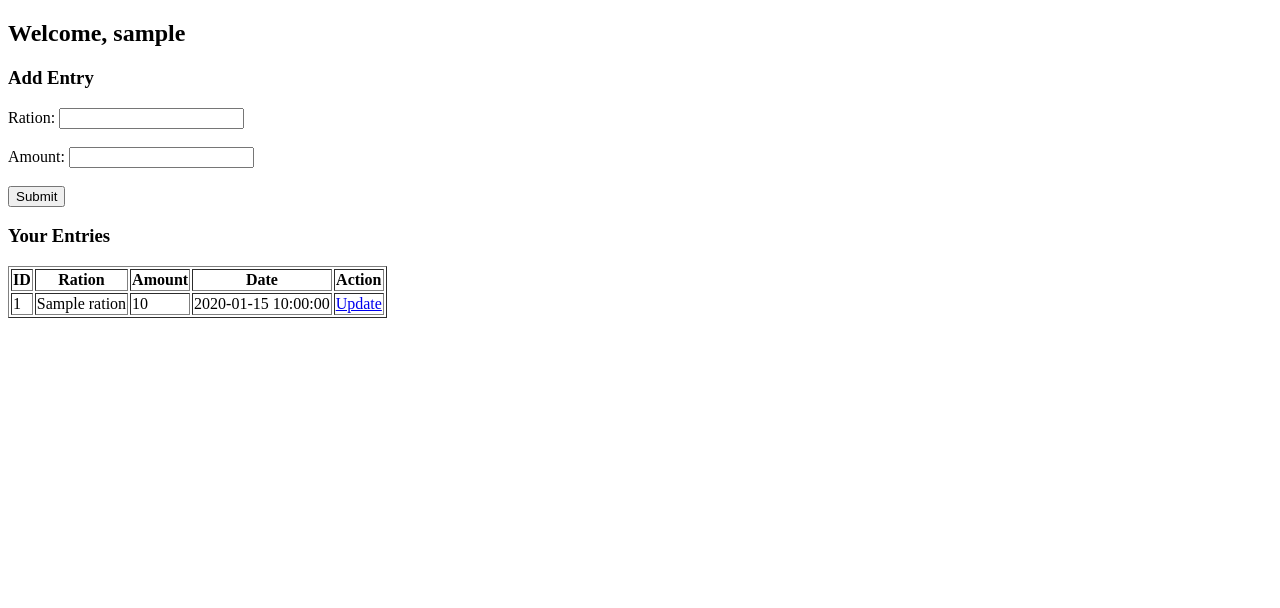
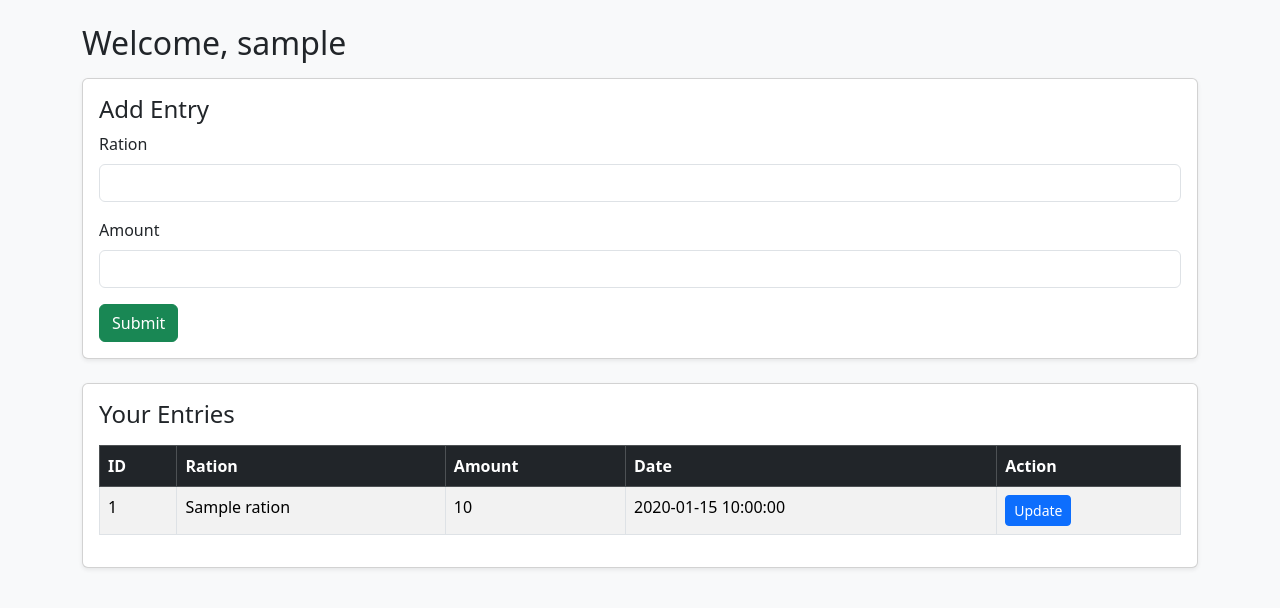
Before and after one commit to Naveentm16/ration-system, a Flask app: template templates/entry.html in a window 1280 px wide. Shown: the top 608 px of the page. Run offline with Flask 3, Linux system fonts and the light colour scheme; the visitor is signed in with stand-in values (Sample User, id 1); tables that the repository leaves empty hold one stand-in row (values such as "Sample post"); the template is opened without the code that fills it: most values are stand-ins (such as "Sample title", 1, 10 or a date in 2020).

Commit message:
Update entry.html

```diff
--- a/templates/entry.html
+++ b/templates/entry.html
@@ -2,22 +2,33 @@
 <html>
 <head>
     <title>User Dashboard</title>
+    <link href="https://cdn.jsdelivr.net/npm/bootstrap@5.3.2/dist/css/bootstrap.min.css" rel="stylesheet">
+    <script src="https://cdn.jsdelivr.net/npm/bootstrap@5.3.2/dist/js/bootstrap.bundle.min.js"></script>
 </head>
-<body>
-    <h2>Welcome, {{ session['user'] }}</h2>
+<body class="bg-light">
+<div class="container mt-4">
+    <h2>Welcome, {{ user_name }}</h2>
 
-    <h3>Add Entry</h3>
+    <div class="card mt-3 p-3 shadow-sm">
+        <h4>Add Entry</h4>
         <form method="POST" action="/submit">
-        <input type="hidden" name="name" value="{{ session['user'] }}">
-        <label>Ration:</label>
-        <input type="text" name="ration" required><br><br>
-        <label>Amount:</label>
-        <input type="number" name="amount" step="0.01" required><br><br>
-        <button type="submit">Submit</button>
+            <div class="mb-3">
+                <label class="form-label">Ration</label>
+                <input type="text" name="ration" class="form-control" required>
+            </div>
+            <div class="mb-3">
+                <label class="form-label">Amount</label>
+                <input type="number" name="amount" step="0.01" class="form-control" required>
+            </div>
+            <input type="hidden" name="name" value="{{ user_name }}">
+            <button type="submit" class="btn btn-success">Submit</button>
         </form>
+    </div>
 
-    <h3>Your Entries</h3>
-    <table border="1">
+    <div class="card mt-4 p-3 shadow-sm">
+        <h4>Your Entries</h4>
+        <table class="table table-striped table-bordered mt-2">
+            <thead class="table-dark">
                 <tr>
                     <th>ID</th>
                     <th>Ration</th>
@@ -25,15 +36,20 @@
                     <th>Date</th>
                     <th>Action</th>
                 </tr>
+            </thead>
+            <tbody>
                 {% for entry in entries %}
                 <tr>
                     <td>{{ entry.transaction_id }}</td>
                     <td>{{ entry.ration }}</td>
                     <td>{{ entry.amount }}</td>
                     <td>{{ entry.datetime }}</td>
-            <td><a href="/update/{{ entry.transaction_id }}">Update</a></td>
+                    <td><a href="/update/{{ entry.transaction_id }}" class="btn btn-sm btn-primary">Update</a></td>
                 </tr>
                 {% endfor %}
+            </tbody>
         </table>
+    </div>
+</div>
 </body>
 </html>
```
Lines whose indentation alone changed are shown as unchanged.
